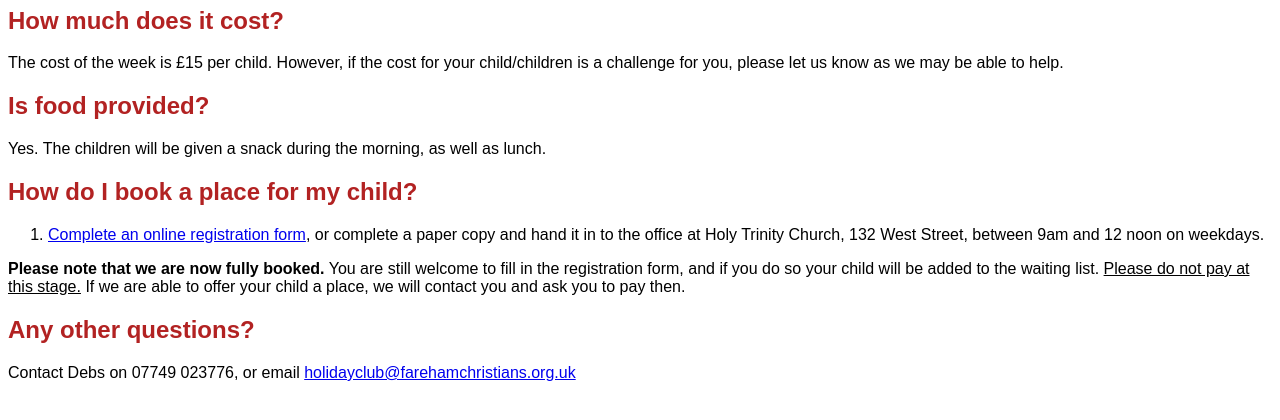
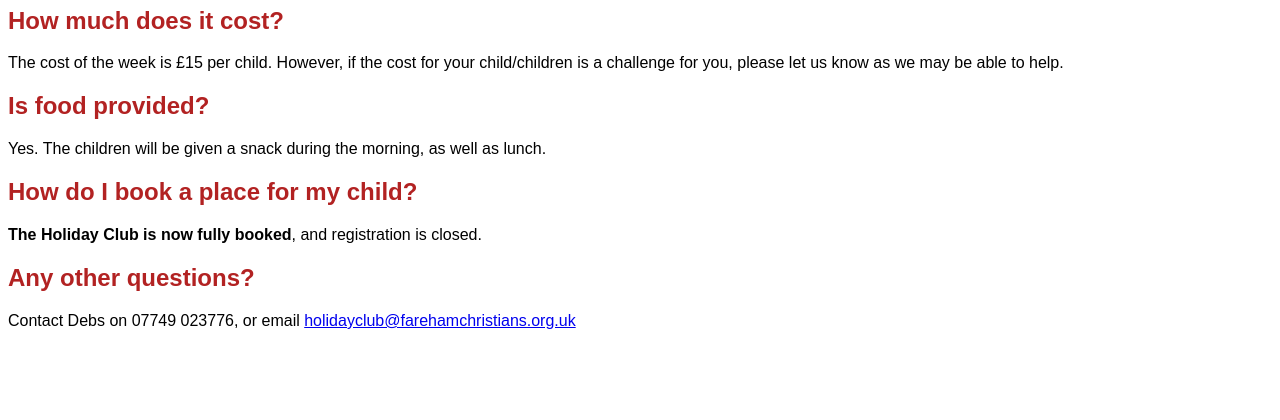
Before and after one commit to hicksjduk/ctif-website, a PHP site: page /holclubreg.php in a window 1280 px wide. Shown: the part 359-779 px from the top of the page. Run offline with PHP 8.4, Linux system fonts and the light colour scheme.

Commit message:
Closing holiday club booking

```diff
--- a/public/holclubreg.php
+++ b/public/holclubreg.php
@@ -21,14 +21,7 @@ The cost of the week is £15 per child. However, if the cost for your child/chil
 <h2>Is food provided?</h2>
 Yes. The children will be given a snack during the morning, as well as lunch.
 <h2>How do I book a place for my child?</h2>
-<ol>
-<li><a href="https://form.jotform.com/240794176485064">Complete an online registration form</a>,
-or complete a paper copy and hand it in to the office at Holy Trinity Church, 132 West Street,
-between 9am and 12 noon on weekdays.
-</ol>
-<b>Please note that we are now fully booked.</b> You are still welcome to fill in the registration form,
-and if you do so your child will be added to the waiting list. <u>Please do not pay at this stage.</u>
-If we are able to offer your child a place, we will contact you and ask you to pay then.
+<b>The Holiday Club is now fully booked</b>, and registration is closed.
 <h2>Any other questions?</h2>
 Contact Debs on 07749 023776, or email <a href="mailto:holidayclub@farehamchristians.org.uk">holidayclub@farehamchristians.org.uk</a>
 </body>
--- a/public/index.php
+++ b/public/index.php
@@ -39,8 +39,7 @@ and pop something in it!
 <td><a href="holclubreg.php"><img src="images/HolClubSoldOut.png" align="left" height="150"></a>
 <p>The CTiF <b>Children's Holiday Club</b> will be during the first full week of the summer
 holidays - from Monday 29th July to Friday 2nd August.
-<a href="holclubreg.php">It is now fully booked - though it is still possible to join the waiting list.</a>
-Click the poster image to see full details.</p>
+<b>It is now fully booked</b>, and registration is closed.</p>
 </td>
 </tr>
 </table>
```
